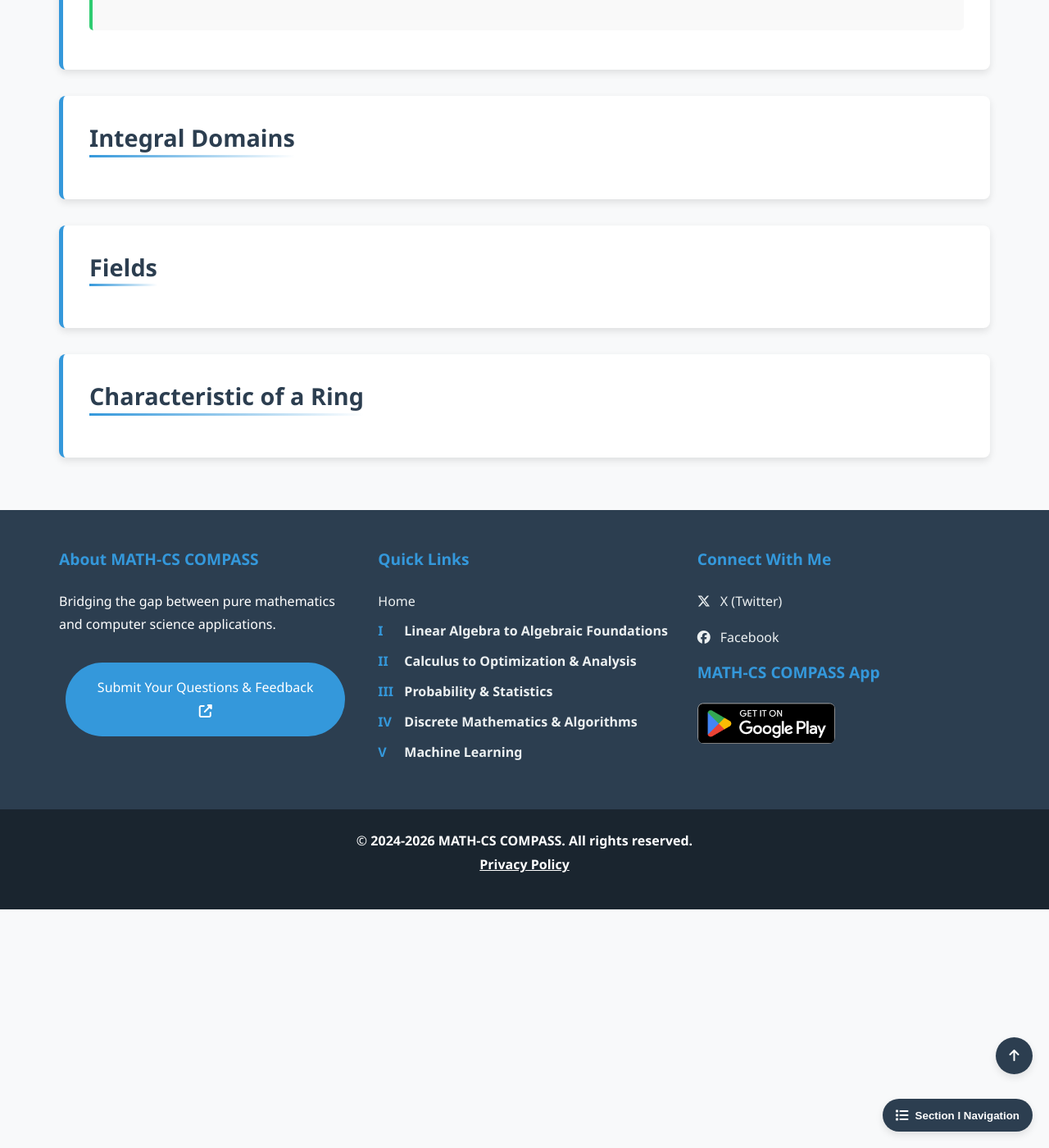
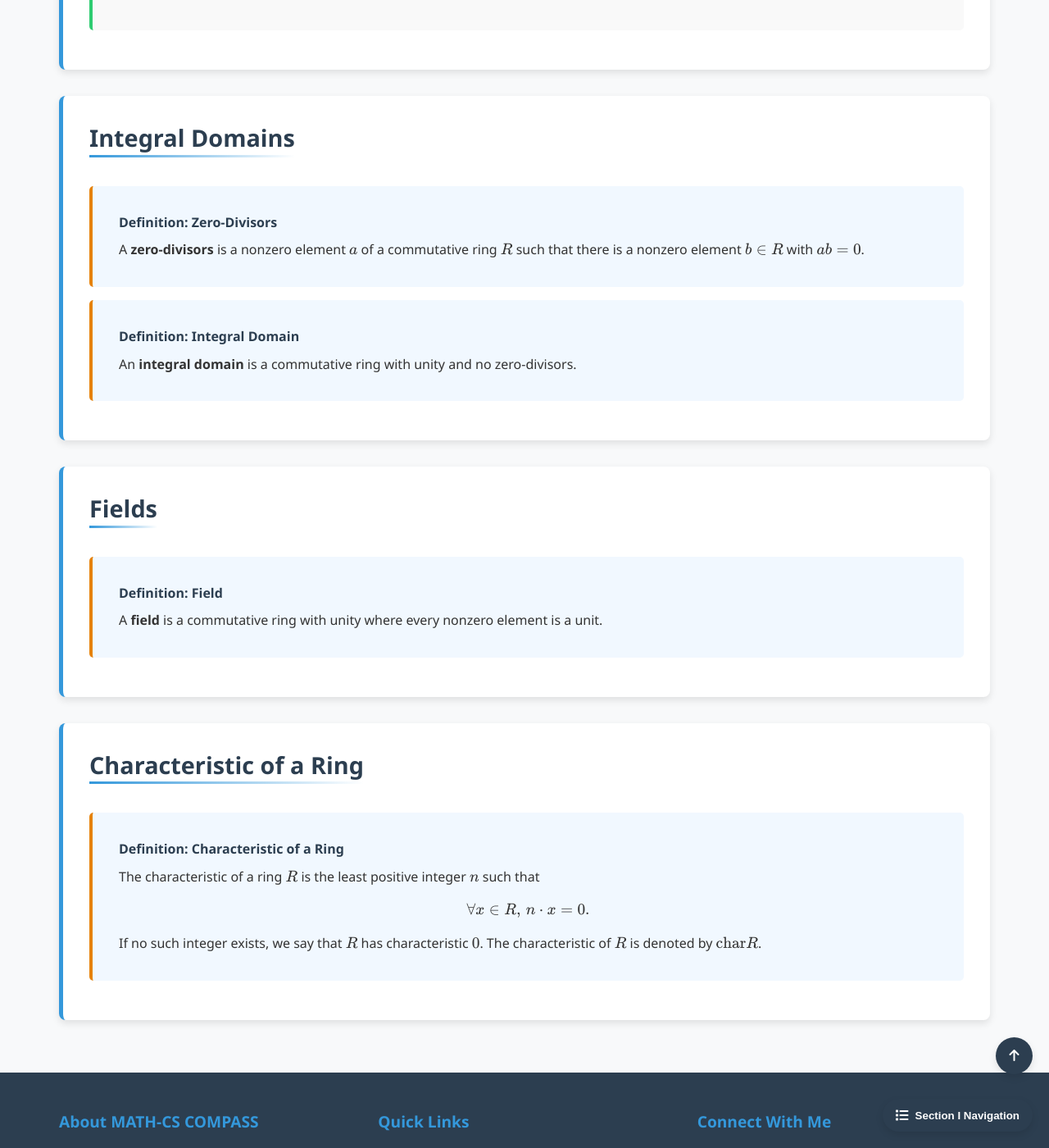
Before and after one commit to Yusukey01/yusukey01.github.io, a Jekyll site: the page built from Mathematics/Linear_algebra/intro_rings.html, in a window 1280 px wide and 1400 px high, scrolled down 4513 px. Shown: the whole window at 82% size. Built offline with Jekyll 4.4.1, drawn with Linux system fonts in a browser that asks for light colours.

Commit message:
write I-18, intro to rings, add examples

```diff
--- a/Mathematics/Linear_algebra/intro_rings.html
+++ b/Mathematics/Linear_algebra/intro_rings.html
@@ -218,14 +218,14 @@ noindex: true
                 <div class="theorem">
                     <span class="theorem-title">Theorem: Rules of Multiplication</span>
                     Let \(a\), \(b\), and \(c\) belong to a ring \(R\). Then
-                    <ul>
+                    <ul style="padding-left: 40px;">
                         <li>\(a0 = 0a = 0\).</li>
                         <li>\( a(-b) = (-a)b = -(ab)\).</li>
                         <li>\((-a)(-b) = ab\).</li>
                         <li>\(a(b - c) = ab - ac\) and \((b - c)a = ba - ca\).</li>
                     </ul><br>
                     Furthermore, if \(R\) has a unity element \(1\), then
-                    <ul>
+                    <ul style="padding-left: 40px;">
                         <li>(-1)a = -a.</li>
                         <li>(-1)(-1) = 1.</li>
                     </ul>
@@ -340,9 +340,18 @@ noindex: true
 
             <section id="integral_domains" class="section-content">
                 <h2>Integral Domains</h2>
+
+                <div class="theorem">
+                    <span class="theorem-title">Definition: Zero-Divisors</span>
+                    A <strong>zero-divisors</strong> is a nonzero element \(a\) of a commutative ring \(R\) such that
+                    there is a nonzero element \(b \in R\) with \(ab = 0\).
+                </div>
+
+                <div class="theorem">
+                    <span class="theorem-title">Definition: Integral Domain</span>
+                    An <strong>integral domain</strong> is a commutative ring with unity and no zero-divisors.
+                </div>
                 <!--
-                    Content suggestions:
-                    - Definition: A commutative ring with unity and NO zero divisors
                     - Key property: Cancellation law holds (ab = ac and a ≠ 0 implies b = c)
                     - Examples: Z, Z[x], Z[i] are integral domains
                     - Non-examples: Z_6 (has zero divisors), M_n(R) (not commutative)
@@ -353,9 +362,13 @@ noindex: true
 
             <section id="fields" class="section-content">
                 <h2>Fields</h2>
+
+
+                <div class="theorem">
+                    <span class="theorem-title">Definition: Field</span>
+                    A <strong>field</strong> is a commutative ring with unity where every nonzero element is a unit.
+                </div>
                 <!--
-                    Content suggestions:
-                    - Definition: A commutative ring with unity where every nonzero element is a unit
                     - Equivalently: (F, +) is Abelian group, (F \ {0}, ·) is Abelian group, distributivity
                     - Examples: Q, R, C, Z_p (for prime p)
                     - Non-examples: Z (2 has no inverse), Z_6 (zero divisors)
@@ -367,9 +380,18 @@ noindex: true
 
             <section id="characteristic" class="section-content">
                 <h2>Characteristic of a Ring</h2>
+
+                <div class="theorem">
+                    <span class="theorem-title">Definition: Characteristic of a Ring</span>
+                    The characteristic of a ring \(R\) is the least positive integer \(n\) such that
+                    \[
+                    \forall x \in R, \, n \cdot x = 0.
+                    \]
+                    If no such integer exists, we say that \(R\) has characteristic \(0\). The characteristic
+                    of \(R\) is denoted by \(\text{char} R\).
+                </div>
                 <!--
                     Content suggestions:
-                    - Definition: The smallest positive integer n such that n · 1 = 0, or 0 if no such n exists
                     - For rings without unity: smallest n such that n · a = 0 for all a ∈ R
                     - Examples:
                       * char(Z) = 0
```
